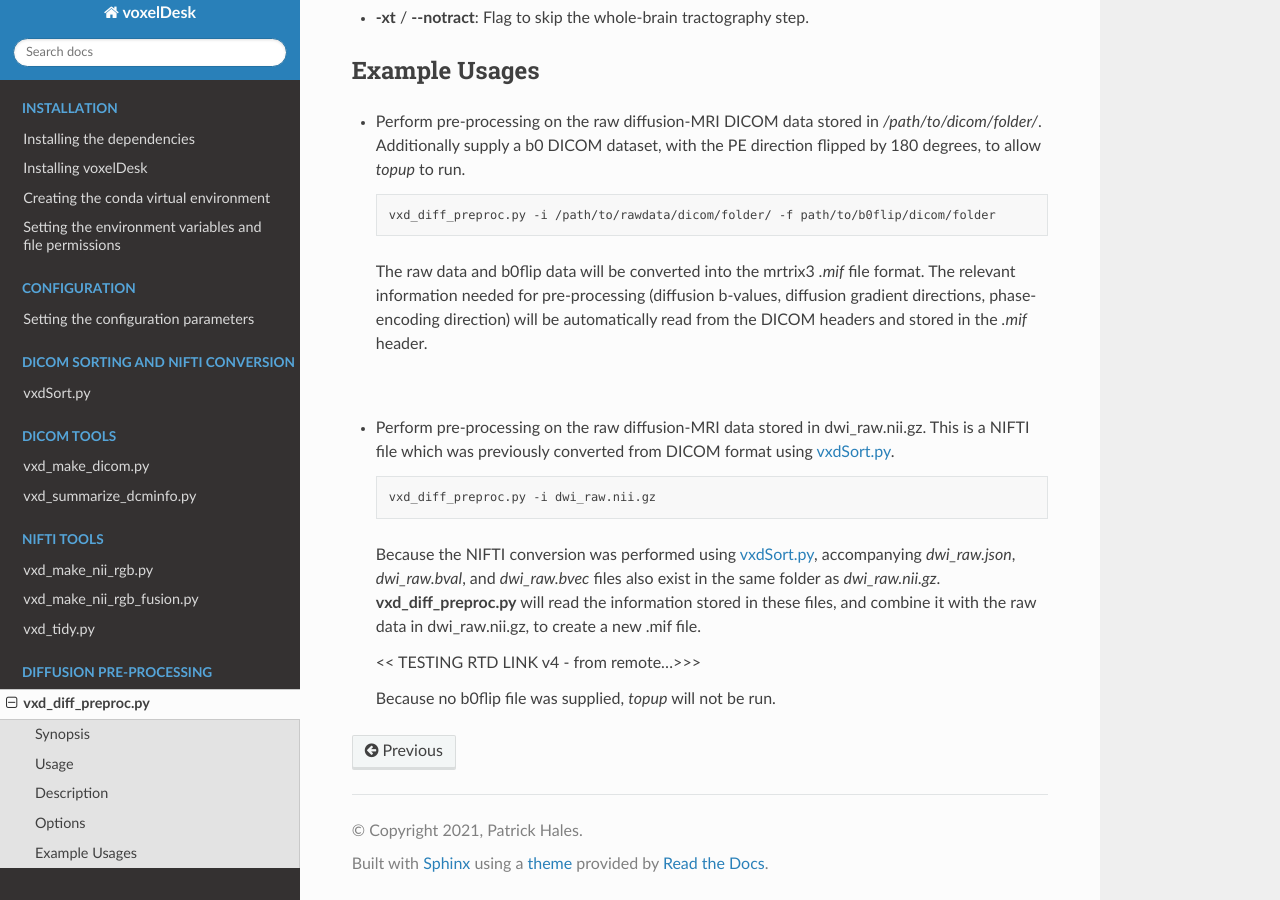
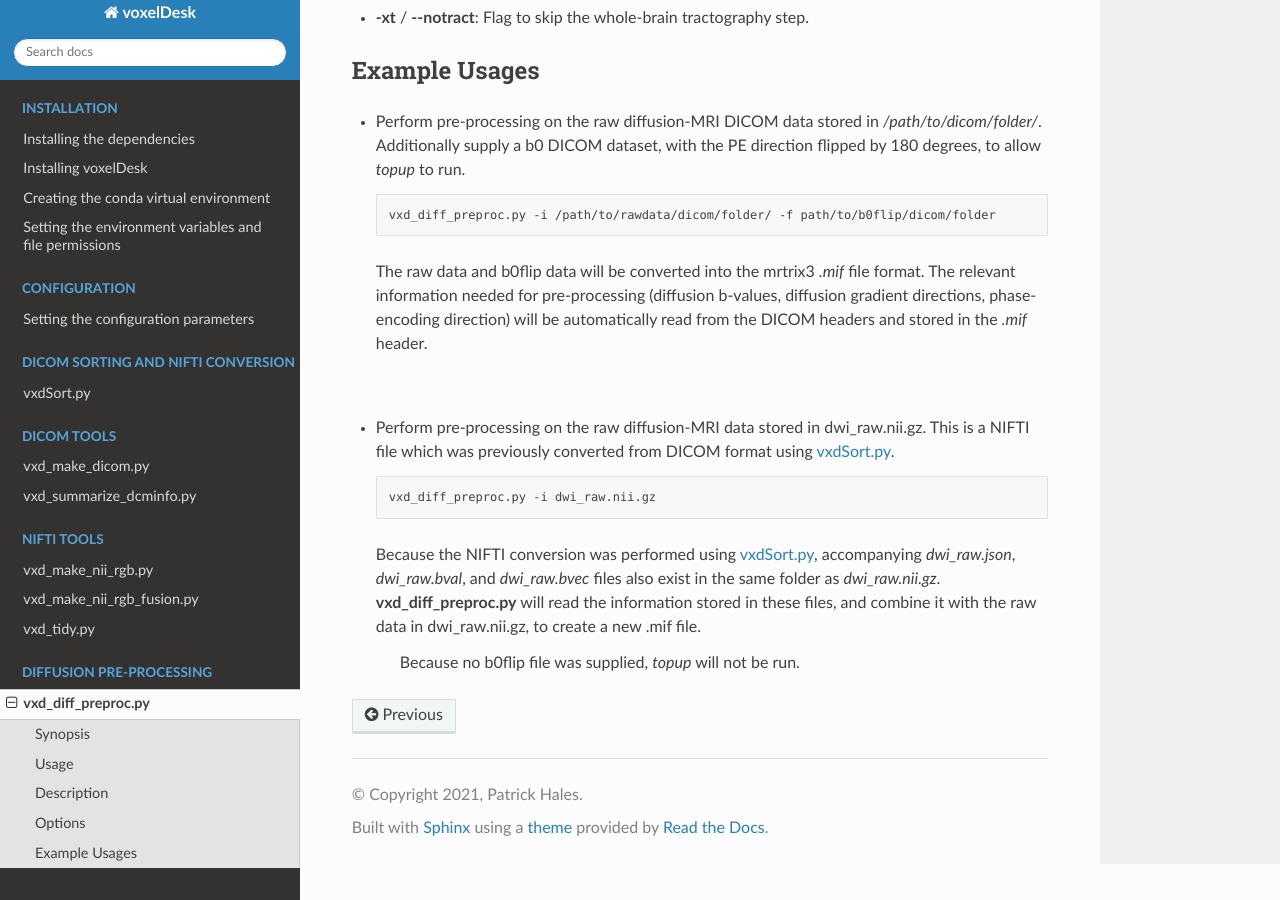
Before and after one commit to patrickhales/voxelDesk, a Sphinx documentation site: the page built from docs/source/vxdDiff/vxd_diff_preproc.rst, in a window 1280 px wide and 900 px high, scrolled down 2147 px. Built offline with Sphinx 7.4.7 and the Read the Docs theme 2.0.0, drawn with Linux system fonts in a browser that asks for light colours.

```diff
--- a/docs/source/vxdDiff/vxd_diff_preproc.rst
+++ b/docs/source/vxdDiff/vxd_diff_preproc.rst
@@ -117,7 +117,4 @@
   also exist in the same folder as *dwi_raw.nii.gz*. **vxd_diff_preproc.py** will read the information stored in these files, and
   combine it with the raw data in dwi_raw.nii.gz, to create a new .mif file.
 
-  << TESTING RTD LINK v4 - from remote...>>>
-
-
-  Because no b0flip file was supplied, *topup* will not be run.
+   Because no b0flip file was supplied, *topup* will not be run.
```
